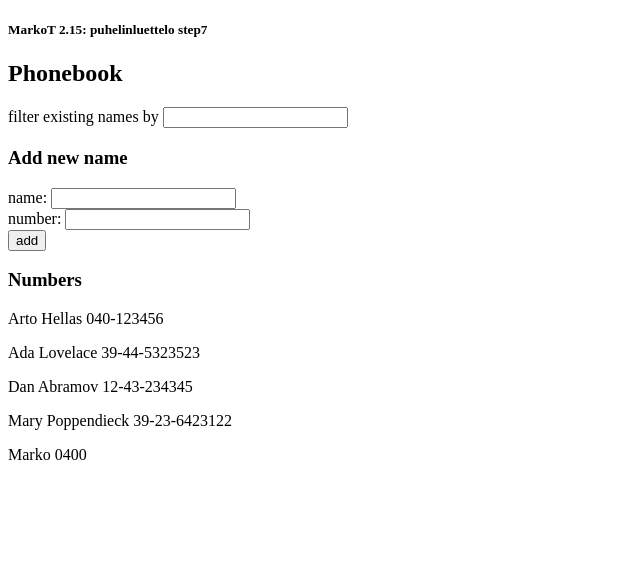
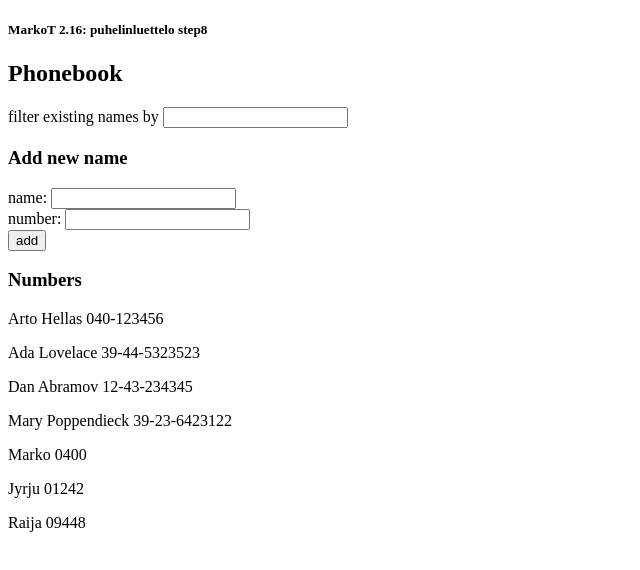
Before and after one commit to MarkoTammi/fllstck, a React (Create React App) app in the folder osa2/puhelinluettelo/: page / in a window 1280 px wide. Shown: the top 570 px of the page, without its empty margins (0-640 px from the left). Built offline with nearby package versions, Linux system fonts and the light colour scheme; data requests are answered from the project's data file.

Commit message:
fllstack 2.16: puhelinluettelo step8

```diff
--- a/osa2/puhelinluettelo/db.json
+++ b/osa2/puhelinluettelo/db.json
@@ -24,6 +24,16 @@
       "name": "Marko",
       "number": "0400",
       "id": 5
+    },
+    {
+      "name": "Jyrju",
+      "number": "01242",
+      "id": 6
+    },
+    {
+      "name": "Raija",
+      "number": "09448",
+      "id": 7
     }
   ]
 }
--- a/osa2/puhelinluettelo/src/App.js
+++ b/osa2/puhelinluettelo/src/App.js
@@ -1,9 +1,102 @@
-// MarkoT 2.15: puhelinluettelo step7
+// MarkoT 2.16: puhelinluettelo step8
 
 
 import React, { useState, useEffect } from 'react';
 import axios from 'axios';
+import personServices from './services/persons'
 
+
+// Main component App
+const App = () => {
+    const [ persons, setPersons] = useState([])
+    const [ newName, setNewName ] = useState('')
+    const [ newNumber, setNewNumber ] = useState('')
+    const [ filterString, setfilterString ] = useState('')
+
+    // To get name and number data for phonebook from local db.json file
+    useEffect(() => {
+/*         axios
+          .get('http://localhost:3001/persons') */
+        personServices
+            .getAllPersons()
+            .then(response => {
+                setPersons(response.data)
+          })
+      }, [])
+
+    // Event handler when 'add' button is clicked. Check if input name is already in a phonebook.
+    // If yes -> alert popup otherwise -> person name and number is added to the phonebook.
+    // Finally input fields are cleared.
+    const addPersonPhonebook = (event) => {
+        event.preventDefault()
+        const personObject = {
+          name: newName,
+          number: newNumber,
+        }
+        if ( (persons.map(person => person.name).includes(newName)) === false ) {
+            // Name don't exist -> save name and number to local db.json
+            personServices
+                .createPerson(personObject)
+                .then(response => {
+                    setPersons(persons.concat(response.data))
+                })
+        } else {
+            // Name already exist in phonebook
+            window.alert(`${newName} is already added to phonebook`)
+        }
+        setNewName('')
+        setNewNumber('')
+    }
+
+
+    // Event handler for inputing person name.
+    const handlePersonNameInput = (event) => {
+        // console.log(event.target.value)
+        setNewName(event.target.value)
+    }
+
+    // Event handler for inputing person number.
+    const handlePersonNumberInput = (event) => {
+        // console.log(event.target.value)
+        setNewNumber(event.target.value)
+    }
+
+     // Event handler for inputing filter string
+    const handleFilterStringInput = (event) => {
+        setfilterString(event.target.value)
+    }
+
+
+    return (
+        <div>
+            <h5>MarkoT 2.16: puhelinluettelo step8</h5>
+            <h2>Phonebook</h2>
+
+            <Filter
+                filterString={filterString}
+                handleFilterStringInput={handleFilterStringInput}
+                />
+
+            <h3>Add new name</h3>
+            <AddNewName
+                addPersonPhonebook={addPersonPhonebook}
+                newName={newName}
+                handlePersonNameInput={handlePersonNameInput}
+                newNumber={newNumber}
+                handlePersonNumberInput={handlePersonNumberInput}
+                />
+
+            <h3>Numbers</h3>
+            <DislayNames
+                filterString={filterString}
+                persons={persons}
+                />
+        </div>
+    )
+}
+//
+// end - of - App
+//
 
 // Component to filter names to be displayed based on typed string
 const Filter = (props) => {
@@ -39,93 +132,6 @@ const DislayNames = (props) => {
     }
 }
 
-// Main component App
-const App = () => {
-    const [ persons, setPersons] = useState([])
-    const [ newName, setNewName ] = useState('')
-    const [ newNumber, setNewNumber ] = useState('')
-    const [ filterString, setfilterString ] = useState('')
-
-    // To get name and number data for phonebook from local db.json file
-    useEffect(() => {
-        axios
-          .get('http://localhost:3001/persons')
-          .then(response => {
-                setPersons(response.data)
-          })
-      }, [])
-
-    // Event handler when 'add' button is clicked. Check if input name is already in a phonebook.
-    // If yes -> alert popup otherwise -> person name and number is added to the phonebook.
-    // Finally input fields are cleared.
-    const addPersonPhonebook = (event) => {
-        event.preventDefault()
-
-        const personObject = {
-          name: newName,
-          number: newNumber,
-        }
-
-        if ( (persons.map(person => person.name).includes(newName)) === false ) {
-            // Name don't exist -> save name and number to local db.json
-            axios
-                .post('http://localhost:3001/persons', personObject)
-                .then(response => {
-                    setPersons(persons.concat(response.data))
-                })
-        } else {
-            // Name already exist in phonebook
-            window.alert(`${newName} is already added to phonebook`)
-        }
-
-        setNewName('')
-        setNewNumber('')
-    }
-
-    // Event handler for inputing person name.
-    const handlePersonNameInput = (event) => {
-        // console.log(event.target.value)
-        setNewName(event.target.value)
-    }
-
-    // Event handler for inputing person number.
-    const handlePersonNumberInput = (event) => {
-        // console.log(event.target.value)
-        setNewNumber(event.target.value)
-    }
-
-     // Event handler for inputing filter string
-    const handleFilterStringInput = (event) => {
-        setfilterString(event.target.value)
-    }
 
 
-    return (
-        <div>
-            <h5>MarkoT 2.15: puhelinluettelo step7</h5>
-            <h2>Phonebook</h2>
-
-            <Filter
-                filterString={filterString}
-                handleFilterStringInput={handleFilterStringInput}
-                />
-
-            <h3>Add new name</h3>
-            <AddNewName
-                addPersonPhonebook={addPersonPhonebook}
-                newName={newName}
-                handlePersonNameInput={handlePersonNameInput}
-                newNumber={newNumber}
-                handlePersonNumberInput={handlePersonNumberInput}
-                />
-
-            <h3>Numbers</h3>
-            <DislayNames
-                filterString={filterString}
-                persons={persons}
-                />
-        </div>
-    )
-}
-
 export default App
--- /dev/null
+++ b/osa2/puhelinluettelo/src/services/persons.js
@@ -0,0 +1,21 @@
+import axios from 'axios'
+
+const baseUrl = 'http://localhost:3001/persons'
+
+const getAllPersons = () => {
+  return axios.get(baseUrl)
+}
+
+const createPerson = newObject => {
+  return axios.post(baseUrl, newObject)
+}
+
+const updatePerson = (id, newObject) => {
+  return axios.put(`${baseUrl}/${id}`, newObject)
+}
+
+export default {
+  getAllPersons: getAllPersons,
+  createPerson: createPerson,
+  updatePerson: updatePerson
+}
```
